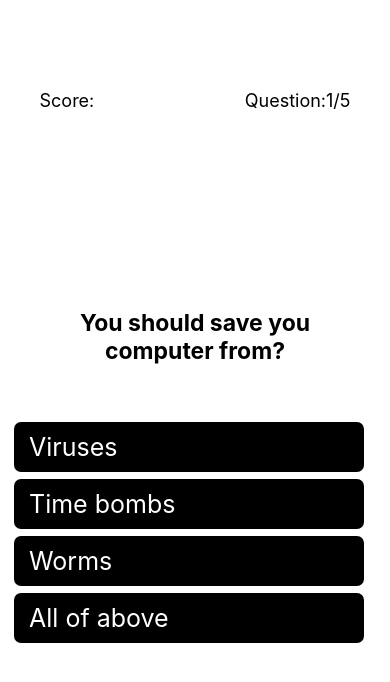
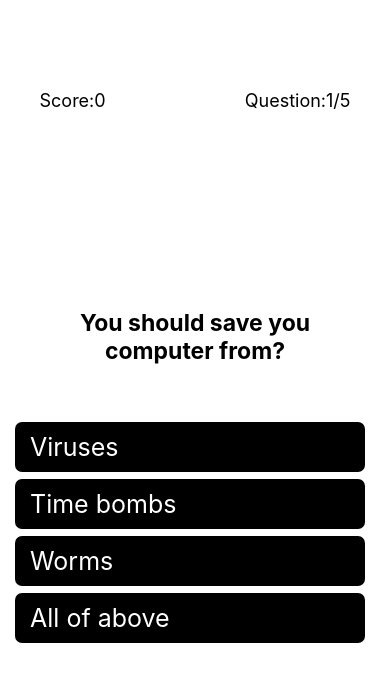
Before and after one commit to imub33n/quizApp, a React Native app: screen / in a window 390 px wide. Both pictures are taken after a click on the element "Start Quiz". Shown: the top 682 px of the page. Built offline with nearby package versions, Linux system fonts and the light colour scheme.

Commit message:
quiz app bn gae puri but sae sa kaam nae kr rhi

```diff
--- a/App.js
+++ b/App.js
@@ -17,42 +17,56 @@ export default function App(){
     answer:stmtOptAns[getv].correct,
     key:stmtOptAns[getv].key
   });
+  const [getcount, setcount]=useState(1);
   const [current,setCurrent]= useState("Home");
-  var siz1Tick,siz2Tick,siz3Tick,siz4Tick=0;
-  var siz1Cross,siz2Cross,siz3Cross,siz4Cross=0;
 
-  const ansChk = (pas) => {
-    if(pas==getList.answer){
+  const next= ()=>{
+    setv(getv+1);
+    setList({question:stmtOptAns[getv].question,
+      option:stmtOptAns[getv].options,
+      answer:stmtOptAns[getv].correct,
+      key:stmtOptAns[getv].key})
+    setcount(getcount+1);
+    console.log(getv)
+  };
+
+  const [getIdk,setIdk]=useState({score:0,an:0,idk1:"",idk2:"",idk3:"",idk4:""})
+  const updatean =(hm)=>{
+    setIdk({an:hm});
+  }
+
+  //const ansChk = (pas) => {
+    if(getIdk.an==getList.answer){
       console.log("gud")
-      if(pas==1){
-        var siz1Tick=35
-      }else if(pas==2){
-        var siz2Tick=35
-      }else if(pas==3){
-        var siz3Tick=35
-        console.log("bad")
-      }else if(pas==4){
-        console.log("gud")
-        var siz4Tick=35
+      setIdk({score:getIdk.score+1})
+
+      if(getIdk.an==1){
+        setIdk({an:0,idk1:"✓"})
+      }else if(getIdk.an==2){
+        setIdk({an:0,idk2:"✓"})
+      }else if(getIdk.an==3){
+        setIdk({an:0,idk3:"✓"})
+      }else if(getIdk.an==4){
+        setIdk({an:0,idk4:"✓"})
       }
-    }else {
+    }else if(getIdk.an!=getList.answer && getIdk.an==1 ||getIdk.an==2||getIdk.an==3||getIdk.an==4){
       console.log("bad")
-      if(pas==1){
-        var siz1Cross=35
-      }else if(pas==2){
-        var siz2Cross=35
-      }else if(pas==3){
-        var siz3Cross=35
-      }else if(pas==4){
-        var siz4Cross=35
+      if(getIdk.an==1){
+        setIdk({an:0,idk1:"X"})
+      }else if(getIdk.an==2){
+        setIdk({an:0,idk2:"X"})
+      }else if(getIdk.an==3){
+        setIdk({an:0,idk3:"X"})
+      }else if(getIdk.an==4){
+        setIdk({an:0,idk4:"X"})
       }
     }
-  }
+  //}
 
   const HomeScreen= (
     <View style={styles.container}>
       <ImageBackground source={image2} style={styles.imageHome}>
-        <Text style={styles.textQuestion}>Hello Frands,Quiz daay doo!</Text>
+        <Text style={styles.textQuestion}>Hello Frandz,Quiz daay doo!</Text>
         <Text style={styles.customButton} onPress={()=>setCurrent(QuizScreen)}>Start Quiz</Text>
       </ImageBackground>
     </View>
@@ -63,7 +77,7 @@ export default function App(){
     <View style={styles.container}>
       <ImageBackground source={image} style={styles.image}>
         <View style={styles.quesCount}>
-          <Text style={{fontSize:18}}>Score:</Text>
+          <Text style={{fontSize:18}}>Score:{getIdk.score}</Text>
           <Text style={{fontSize:18}}>Question:{getList.key}/5
           </Text>
         </View>
@@ -76,31 +90,27 @@ export default function App(){
             >{getList.question}
           </Text>
           <View style={{alignItems:"center"}}>
-          <TouchableOpacity style={styles.optio} onPress={() => {ansChk(1)}}>
+          <TouchableOpacity style={styles.optio} onPress={updatean.bind(this,1)}>
             <Text style={{...styles.customButton,width:350}}>{getList.option[0]}</Text>
-            <Image style={{...styles.icon,width:siz1Tick,height:siz1Tick}} source={tickURI}/>
-            <Image style={{...styles.icon,width:siz1Cross,height:siz1Cross}} source={croseURI}/>
+            <Text style={{fontSize:25,padding:5}}>{getIdk.idk1}</Text>
           </TouchableOpacity>
-          <TouchableOpacity style={styles.optio} onPress={() => {ansChk(2)}}>
+          <TouchableOpacity style={styles.optio} onPress={updatean.bind(this,2)}>
             <Text style={{...styles.customButton,width:350}}>{getList.option[1]}</Text>
-            <Image style={{...styles.icon,width:siz2Tick,height:siz2Tick}} source={tickURI}/>
-            <Image style={{...styles.icon,width:siz2Cross,height:siz2Cross}} source={croseURI}/>
+            <Text style={{fontSize:25,padding:5}}>{getIdk.idk2}</Text>
           </TouchableOpacity>
-          <TouchableOpacity style={styles.optio} onPress={() => {ansChk(3)}}>
+          <TouchableOpacity style={styles.optio} onPress={updatean.bind(this,3)}>
             <Text style={{...styles.customButton,width:350}}>{getList.option[2]}</Text>
-            <Image style={{...styles.icon,width:siz3Tick,height:siz3Tick}} source={tickURI}/>
-            <Image style={{...styles.icon,width:siz3Cross,height:siz3Cross}} source={croseURI}/>
+            <Text style={{fontSize:25,padding:5}}>{getIdk.idk3}</Text>
           </TouchableOpacity>
-          <TouchableOpacity style={styles.optio} onPress={() => {ansChk(4)}}>
+          <TouchableOpacity style={styles.optio} onPress={updatean.bind(this,4)}>
             <Text style={{...styles.customButton,width:350}}>{getList.option[3]}</Text>
-            <Image style={{...styles.icon,width:siz4Tick,height:siz4Tick}} source={tickURI}/>
-            <Image style={{...styles.icon,width:siz4Cross,height:siz4Cross}} source={croseURI}/>
+            <Text style={{fontSize:25,padding:5}}>{getIdk.idk4}</Text>
           </TouchableOpacity>
           </View>
         </View>
         <View style={styles.nextButton}>
           <Text></Text>
-          <TouchableOpacity>
+          <TouchableOpacity onPress={next}>
             <Image
               style={{width:40,height:40}}
               source={require("C:/Users/mubee/quizApp/assets/next.png")}
--- a/quizModelObjects.js
+++ b/quizModelObjects.js
@@ -7,26 +7,32 @@ export const stmtOptAns=[
     },
     {
         key:2,
-        question:"bbbbbbb",
-        options:["a","b","c","d"],
+        question:"Which restaurant's mascot is a clown?",
+        options:["McDonald's", "Whataburger", "Burger King", "Sonic"],
+        correct:1
+    },
+    {
+        key:3,
+        question:"How tall is the Burj Khalifa?",
+        options:["2,722 ft", "2,717 ft", "2,546 ft", "3,024 ft"],
+        correct:1
+    },
+    {
+        key:4,
+        question:"Red Vines is a brand of what type of candy?",
+        options:[ "Lollipop","Licorice", "Chocolate", "Bubblegum"],
         correct:2
     },
     {
-        key:3,
-        question:"ccccccc",
-        options:["a","b","c","d"],
-        correct:3
-    },
-    {
-        key:4,
-        question:"ddddddd",
-        options:["a","b","c","d"],
+        key:5,
+        question:"What is 'dabbing'?",
+        options:["A medical procedure", "A sport", "A language", "A dance"],
         correct:4
     },
     {
-        key:5,
-        question:"eeeeee",
-        options:["a","b","c","d"],
-        correct:1
+        key:6,
+        question:"What is the name of the Jewish New Year?",
+        options:["Elul", "New Year","Rosh Hashanah", "Succoss"],
+        correct:3
     },
 ]
```
